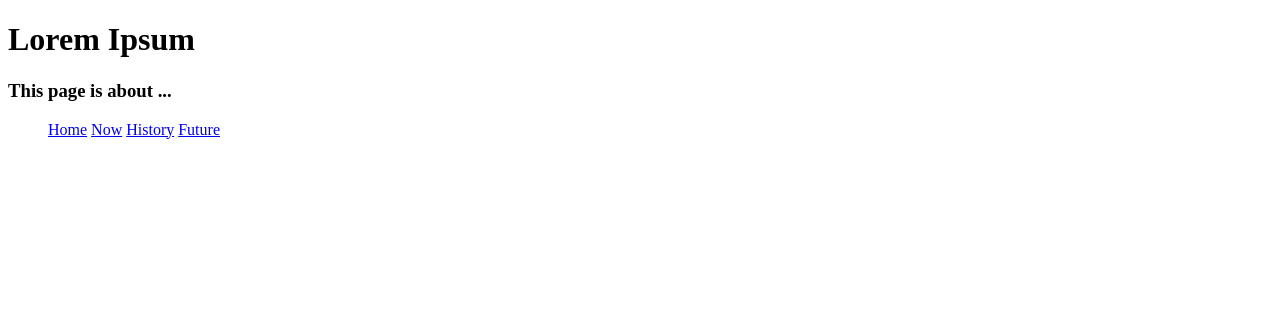
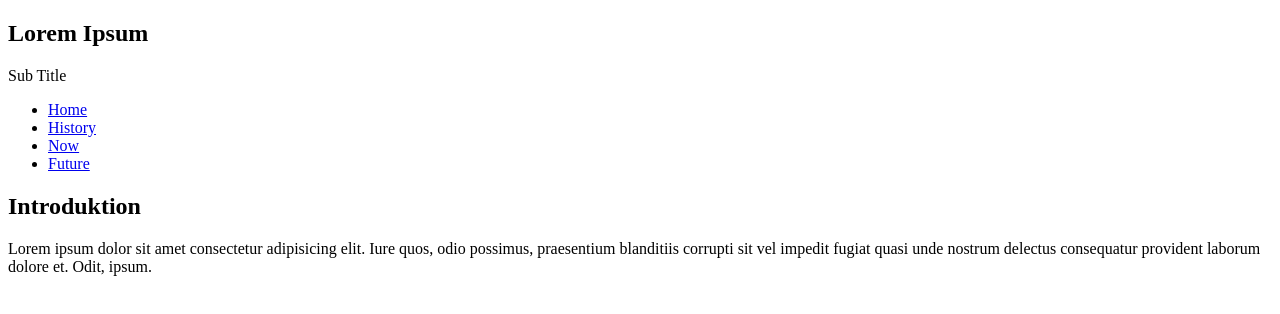
Before and after one commit to manssal03/1and2, a plain HTML site: page home.html in a window 1280 px wide. Drawn offline with Linux system fonts and the light colour scheme.

Commit message:
navbar to all html files, and start with article in home.html

```diff
--- a/home.html
+++ b/home.html
@@ -6,20 +6,37 @@
     <meta name="description" content="This web page is a summary with information about the author. It's also the homepage for the website.">
     <meta name="generator" content="Visual Studio Code">
     <meta name="keywords" content="HTML, CSS, Javascript, Project">
-    <title>Document</title>
+    <title>Måns Salminen || Home</title>
 </head>
 <body>
-    <header>
-        <h1>Lorem Ipsum</h1>
-        <h3>This page is about ...</h3>
+        <header>
+            <section>
+            <h1>Lorem Ipsum</h1>
+            <div>
+                Sub Title
+            </div>
+        </section>
+        <nav>
+            <ul>
+                <li><a href="home.html">Home</a></li>
+                <li><a href="history.html">History</a></li>
+                <li><a href="now.html">Now</a></li>
+                <li><a href="future.html">Future</a></li>
+            </ul>
+        </nav>
     </header>
-    <nav>
-        <ul>
-            <a href="home.html">Home</a>
-            <a href="now.html">Now</a>
-            <a href="history.html">History</a>
-            <a href="future.html">Future</a>
-        </ul>
-    </nav>
+
+    <main>
+        <section>
+            <article>
+                <header>
+                    <h2>Introduktion</h2>
+                </header>
+                <p>
+                    Lorem ipsum dolor sit amet consectetur adipisicing elit. Iure quos, odio possimus, praesentium blanditiis corrupti sit vel impedit fugiat quasi unde nostrum delectus consequatur provident laborum dolore et. Odit, ipsum.
+                </p>
+            </article>
+        </section>
+    </main>
 </body>
 </html>
```
Also changed, not shown: future.html (+17 -9 lines), history.html (+18 -9 lines), now.html (+18 -9 lines).
